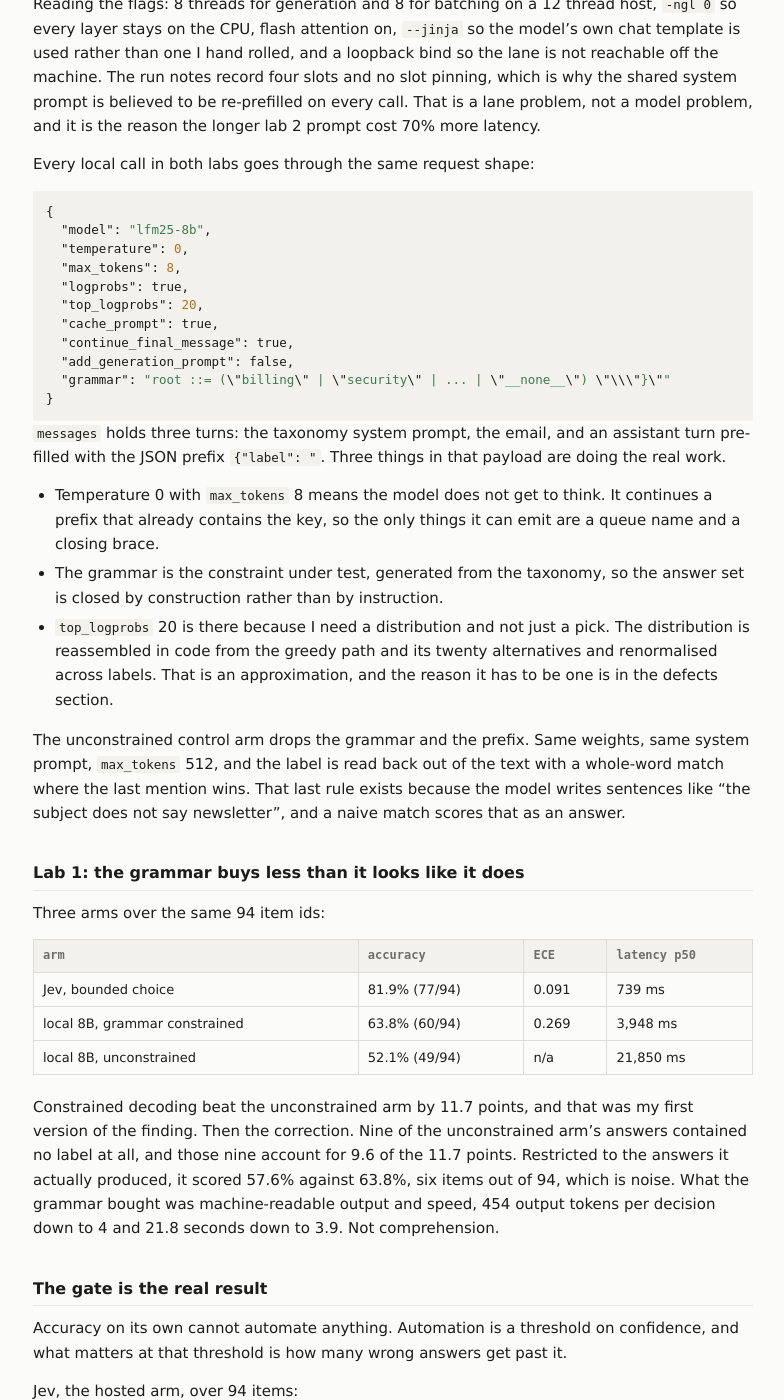
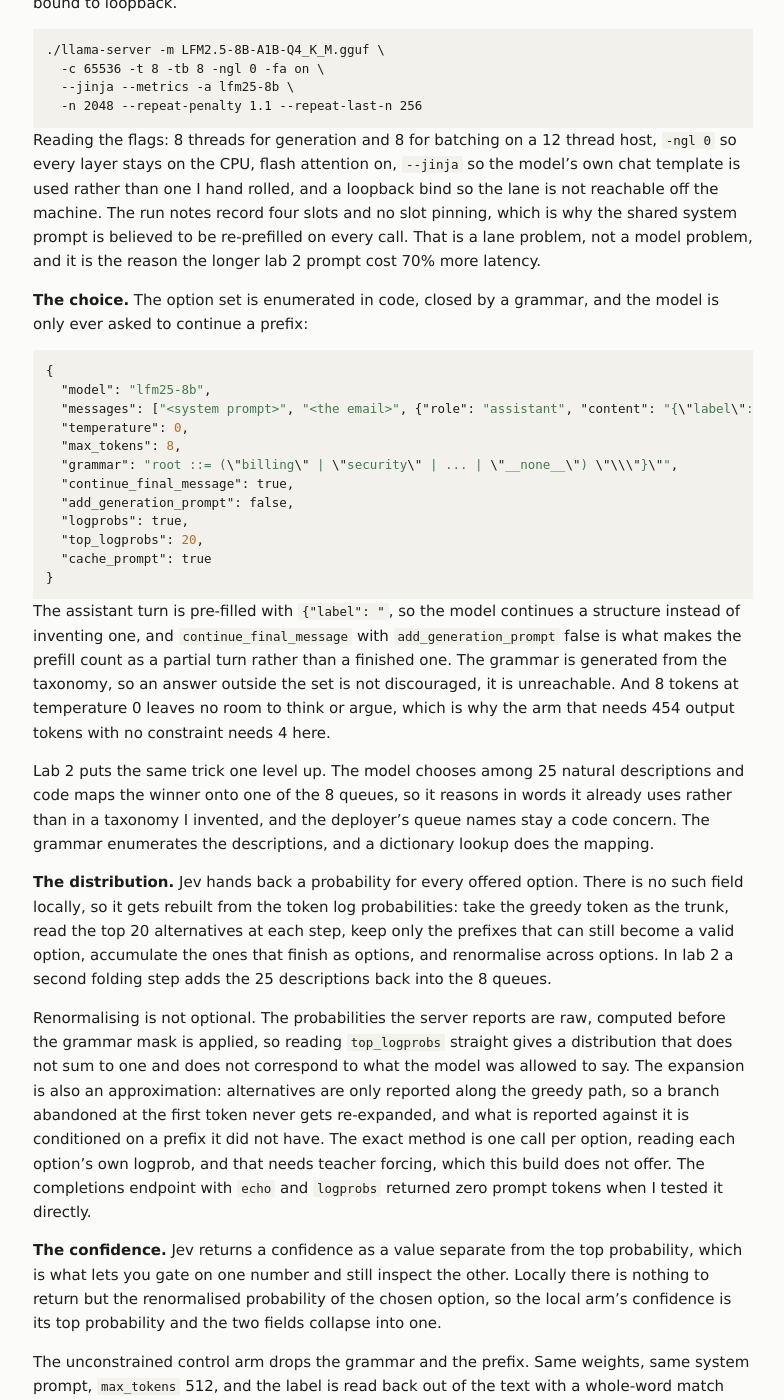
Before and after one commit to bhanuharya/bhanuharya.github.io, a Jekyll site: the page built from _posts/2026-09-17-can-my-local-8b-do-what-jev-does.md, in a window 1280 px wide and 1400 px high, scrolled down 1342 px. Shown: the whole window, without its empty margins (247-1031 px from the left). Built offline with Jekyll 4.4.1, drawn with Linux system fonts in a browser that asks for light colours; some of the changed text lies outside the part shown.

Commit message:
post: explain how the local lane is configured to answer like Jev

````diff
--- a/_posts/2026-09-17-can-my-local-8b-do-what-jev-does.md
+++ b/_posts/2026-09-17-can-my-local-8b-do-what-jev-does.md
@@ -25,9 +25,11 @@ Both arms run the same pattern, and that part is worth copying. The code enumera
 
 Two labs, each with the corpus frozen alongside the run. Lab 1 used a queue-level prompt over 94 sampled emails per arm. Lab 2 used a semantic option space over 205 items, and it is the one worth quoting.
 
-## How the local lane is configured
+## Making the local model answer like Jev
 
-The model is LFM2.5-8B-A1B, sparse, 8B total with about 1B active per token, quantised to Q4_K_M at 4.9 GB on disk. It is served by one llama-server process on the ThinkPad, and the lane is manual: no service unit, nothing pointing at it by default, started by hand when I want it.
+Jev returns three things per decision: the one option it chose out of the set you offered, a probability for every option you offered, and a confidence. A chat completion returns none of them, so getting those three things out of a local 8B is most of what the setup is. The system prompt is the same text on both sides, which means everything below is decoding and code rather than prompt wording.
+
+The lane first. LFM2.5-8B-A1B is sparse, 8B total with about 1B active per token, quantised to Q4_K_M at 4.9 GB on disk, and served by one llama-server process on the ThinkPad. The lane is manual: no service unit, nothing pointed at it by default, started by hand when I want it, and bound to loopback.
 
 ```
 ./llama-server -m LFM2.5-8B-A1B-Q4_K_M.gguf \
@@ -38,29 +40,36 @@ The model is LFM2.5-8B-A1B, sparse, 8B total with about 1B active per token, qua
 
 Reading the flags: 8 threads for generation and 8 for batching on a 12 thread host, `-ngl 0` so every layer stays on the CPU, flash attention on, `--jinja` so the model's own chat template is used rather than one I hand rolled, and a loopback bind so the lane is not reachable off the machine. The run notes record four slots and no slot pinning, which is why the shared system prompt is believed to be re-prefilled on every call. That is a lane problem, not a model problem, and it is the reason the longer lab 2 prompt cost 70% more latency.
 
-Every local call in both labs goes through the same request shape:
+**The choice.** The option set is enumerated in code, closed by a grammar, and the model is only ever asked to continue a prefix:
 
 ```json
 {
   "model": "lfm25-8b",
+  "messages": ["<system prompt>", "<the email>", {"role": "assistant", "content": "{\"label\": \""}],
   "temperature": 0,
   "max_tokens": 8,
+  "grammar": "root ::= (\"billing\" | \"security\" | ... | \"__none__\") \"\\\"}\"",
+  "continue_final_message": true,
+  "add_generation_prompt": false,
   "logprobs": true,
   "top_logprobs": 20,
-  "cache_prompt": true,
-  "continue_final_message": true,
-  "add_generation_prompt": false,
-  "grammar": "root ::= (\"billing\" | \"security\" | ... | \"__none__\") \"\\\"}\""
+  "cache_prompt": true
 }
 ```
 
-`messages` holds three turns: the taxonomy system prompt, the email, and an assistant turn pre-filled with the JSON prefix `{"label": "`. Three things in that payload are doing the real work.
+The assistant turn is pre-filled with `{"label": "`, so the model continues a structure instead of inventing one, and `continue_final_message` with `add_generation_prompt` false is what makes the prefill count as a partial turn rather than a finished one. The grammar is generated from the taxonomy, so an answer outside the set is not discouraged, it is unreachable. And 8 tokens at temperature 0 leaves no room to think or argue, which is why the arm that needs 454 output tokens with no constraint needs 4 here.
 
-- Temperature 0 with `max_tokens` 8 means the model does not get to think. It continues a prefix that already contains the key, so the only things it can emit are a queue name and a closing brace.
-- The grammar is the constraint under test, generated from the taxonomy, so the answer set is closed by construction rather than by instruction.
-- `top_logprobs` 20 is there because I need a distribution and not just a pick. The distribution is reassembled in code from the greedy path and its twenty alternatives and renormalised across labels. That is an approximation, and the reason it has to be one is in the defects section.
+Lab 2 puts the same trick one level up. The model chooses among 25 natural descriptions and code maps the winner onto one of the 8 queues, so it reasons in words it already uses rather than in a taxonomy I invented, and the deployer's queue names stay a code concern. The grammar enumerates the descriptions, and a dictionary lookup does the mapping.
+
+**The distribution.** Jev hands back a probability for every offered option. There is no such field locally, so it gets rebuilt from the token log probabilities: take the greedy token as the trunk, read the top 20 alternatives at each step, keep only the prefixes that can still become a valid option, accumulate the ones that finish as options, and renormalise across options. In lab 2 a second folding step adds the 25 descriptions back into the 8 queues.
+
+Renormalising is not optional. The probabilities the server reports are raw, computed before the grammar mask is applied, so reading `top_logprobs` straight gives a distribution that does not sum to one and does not correspond to what the model was allowed to say. The expansion is also an approximation: alternatives are only reported along the greedy path, so a branch abandoned at the first token never gets re-expanded, and what is reported against it is conditioned on a prefix it did not have. The exact method is one call per option, reading each option's own logprob, and that needs teacher forcing, which this build does not offer. The completions endpoint with `echo` and `logprobs` returned zero prompt tokens when I tested it directly.
+
+**The confidence.** Jev returns a confidence as a value separate from the top probability, which is what lets you gate on one number and still inspect the other. Locally there is nothing to return but the renormalised probability of the chosen option, so the local arm's confidence is its top probability and the two fields collapse into one.
 
 The unconstrained control arm drops the grammar and the prefix. Same weights, same system prompt, `max_tokens` 512, and the label is read back out of the text with a whole-word match where the last mention wins. That last rule exists because the model writes sentences like "the subject does not say newsletter", and a naive match scores that as an answer.
+
+So the configuration buys the shape and not the property. The pick is always legal, the distribution always sums to one, and the gate always has a number to threshold. Whether that number is worth thresholding is what the rest of this post is about.
 
 ## Lab 1: the grammar buys less than it looks like it does
 
````
